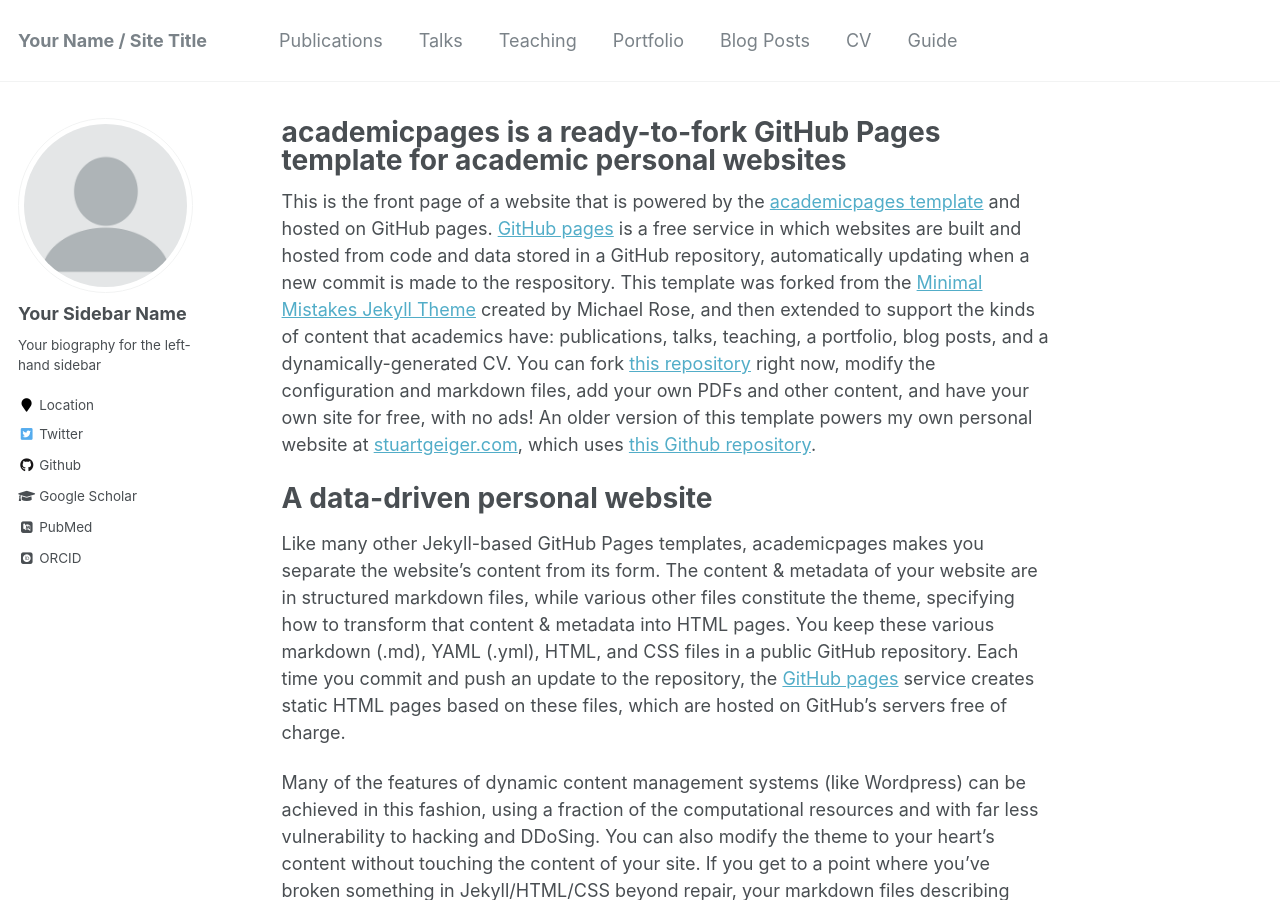
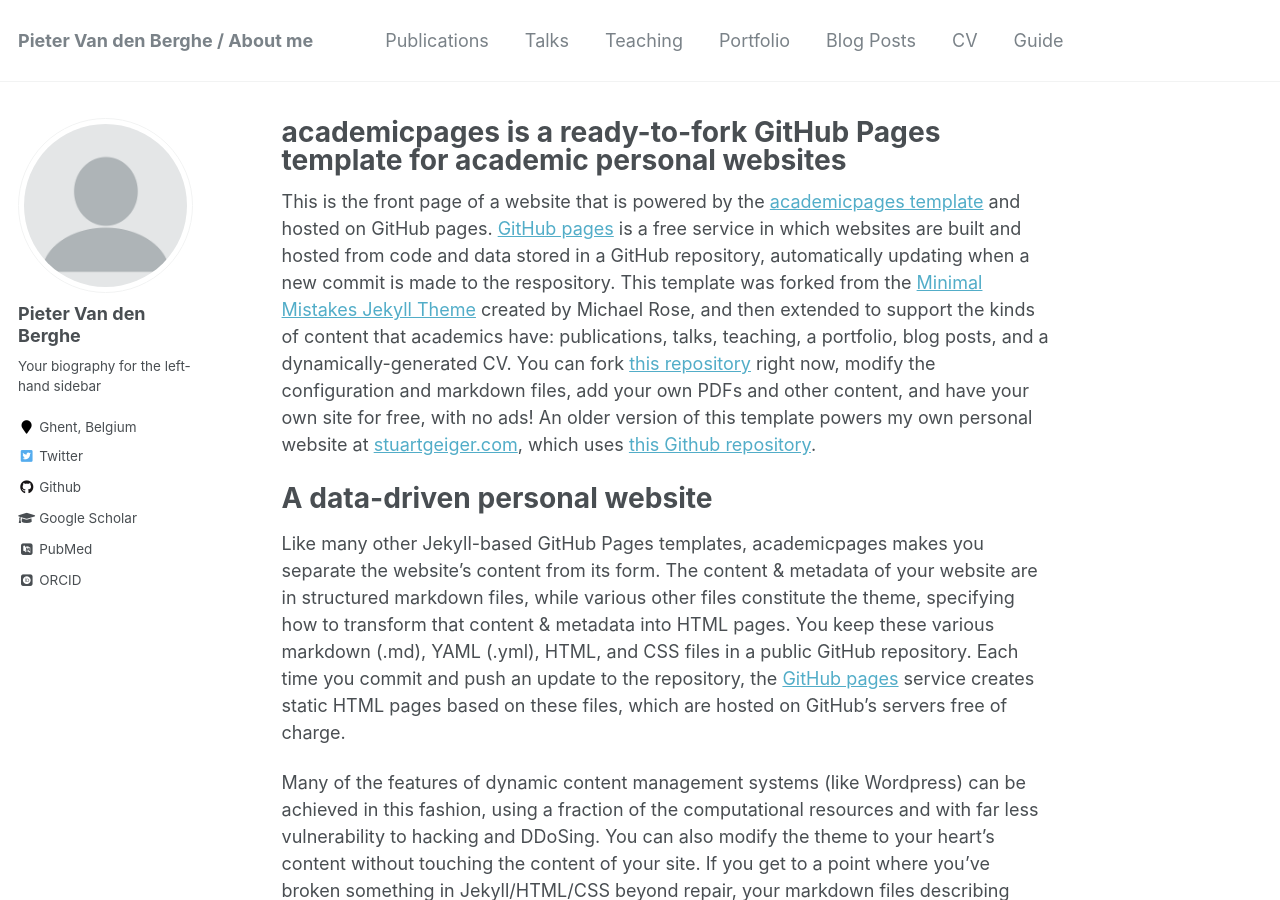
Before and after one commit to pivdnber/pivdnber.github.io, a Jekyll site: the page built from _pages/about.md, in a window 1280 px wide and 900 px high. Built offline with Jekyll 4.4.1, drawn with Linux system fonts in a browser that asks for light colours; some web fonts are replaced; some of the changed text lies outside the part shown.

Commit message:
Update _config.yml
changed personal information

```diff
--- a/_config.yml
+++ b/_config.yml
@@ -7,13 +7,13 @@
 
 # Site Settings
 locale                   : "en-US"
-title                    : "Your Name / Site Title"
+title                    : "Pieter Van den Berghe / About me"
 title_separator          : "-"
-name                     : &name "Your Name"
+name                     : &name "PIeter Van den Berghe"
 description              : &description "personal description"
-url                      : https://academicpages.github.io # the base hostname & protocol for your site e.g. "https://mmistakes.github.io"
+url                      : https://pivdnber.github.io # the base hostname & protocol for your site e.g. "https://mmistakes.github.io"
 baseurl                  : "" # the subpath of your site, e.g. "/blog"
-repository               : "academicpages/academicpages.github.io"
+repository               : "pivdnber/pivdnber.github.io"
 teaser                   :  # filename of teaser fallback teaser image placed in /images/, .e.g. "500x300.png"
 breadcrumbs              : false # true, false (default)
 words_per_minute         : 160
@@ -80,15 +80,15 @@
 
 # Site Author
 author:
-  name             : "Your Sidebar Name"
+  name             : "Pieter Van den Berghe"
   avatar           : "profile.png"
   bio              : "Your biography for the left-hand sidebar"
-  location         : "Location"
+  location         : "Ghent, Belgium"
   employer         :
-  pubmed           : "https://www.ncbi.nlm.nih.gov/pubmed/?term=john+snow"
-  googlescholar    : "http://yourfullgooglescholarurl.com"
+  pubmed           : "https://pubmed.ncbi.nlm.nih.gov/?term=Van+den+Berghe+Pieter"
+  googlescholar    : "https://scholar.google.com/citations?hl=en&user=sE7vYWcAAAAJ"
   email            :
-  researchgate     :  # example: "https://www.researchgate.net/profile/yourprofile"
+  researchgate     :  # example: "https://www.researchgate.net/profile/Pieter-Van-Den-Berghe/"
   uri              :
   bitbucket        :
   codepen          :
@@ -96,20 +96,20 @@
   flickr           :
   facebook         :
   foursquare       :
-  github           : "academicpages"
+  github           : "https://github.com/pivdnber/"
   google_plus      :
   keybase          :
   instagram        :
   impactstory      : #"https://profiles.impactstory.org/u/xxxx-xxxx-xxxx-xxxx"
   lastfm           :
   linkedin         :
-  orcid            : "http://orcid.org/yourorcidurl"
+  orcid            : "https://orcid.org/0000-0001-8205-5491"
   pinterest        :
   soundcloud       :
   stackoverflow    : # http://stackoverflow.com/users/123456/username
   steam            :
   tumblr           :
-  twitter          : "replacethistwitterhandle"
+  twitter          : "@SportSciSum"
   vine             :
   weibo            :
   xing             :
```
